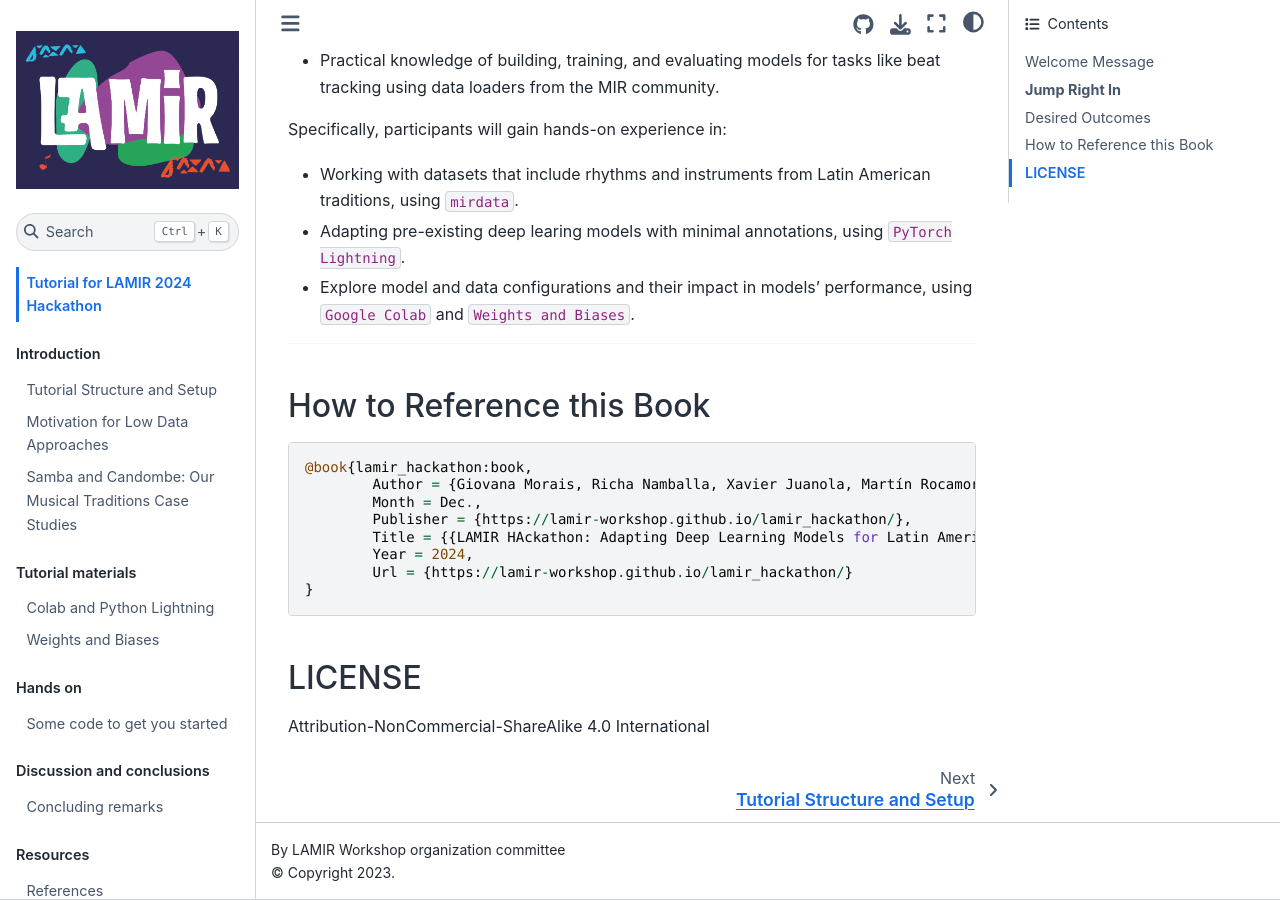
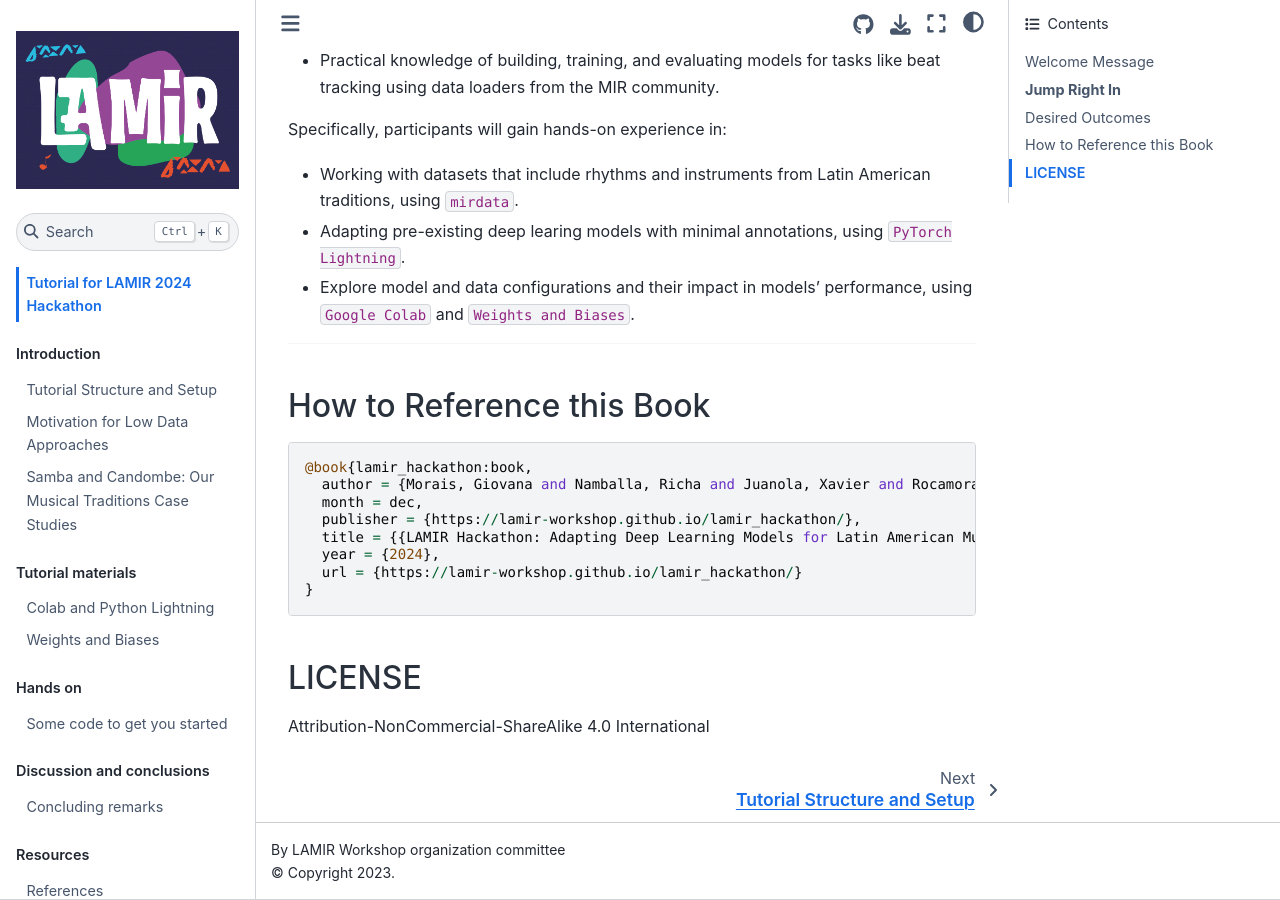
Before and after one commit to lamir-workshop/lamir_hackathon, a Jupyter Book: the page built from docs/intro.md, in a window 1280 px wide and 900 px high, scrolled down 1551 px. Built offline with Jupyter Book 1.0.4 settings and Sphinx 7.4.7 and the Sphinx Book theme 1.1.4, drawn with Linux system fonts in a browser that asks for light colours.

Commit message:
Issue on page /intro.html with bibtex (#5)
* Fix formatting and capitalization in bibtex entry

* add back double curly brace for title

````diff
--- a/docs/intro.md
+++ b/docs/intro.md
@@ -49,12 +49,12 @@
 
 ```
 @book{lamir_hackathon:book,
-	Author = {Giovana Morais, Richa Namballa, Xavier Juanola, Martín Rocamora, Magdalena Fuentes},
-	Month = Dec.,
-	Publisher = {https://lamir-workshop.github.io/lamir_hackathon/},
-	Title = {{LAMIR HAckathon: Adapting Deep Learning Models for Latin American Music Tasks}},
-	Year = 2024,
-	Url = {https://lamir-workshop.github.io/lamir_hackathon/}
+  author = {Morais, Giovana and Namballa, Richa and Juanola, Xavier and Rocamora, Martín and Fuentes, Magdalena},
+  month = dec,
+  publisher = {https://lamir-workshop.github.io/lamir_hackathon/},
+  title = {{LAMIR Hackathon: Adapting Deep Learning Models for Latin American Music Tasks}},
+  year = {2024},
+  url = {https://lamir-workshop.github.io/lamir_hackathon/}
 }
 ```
 
````
